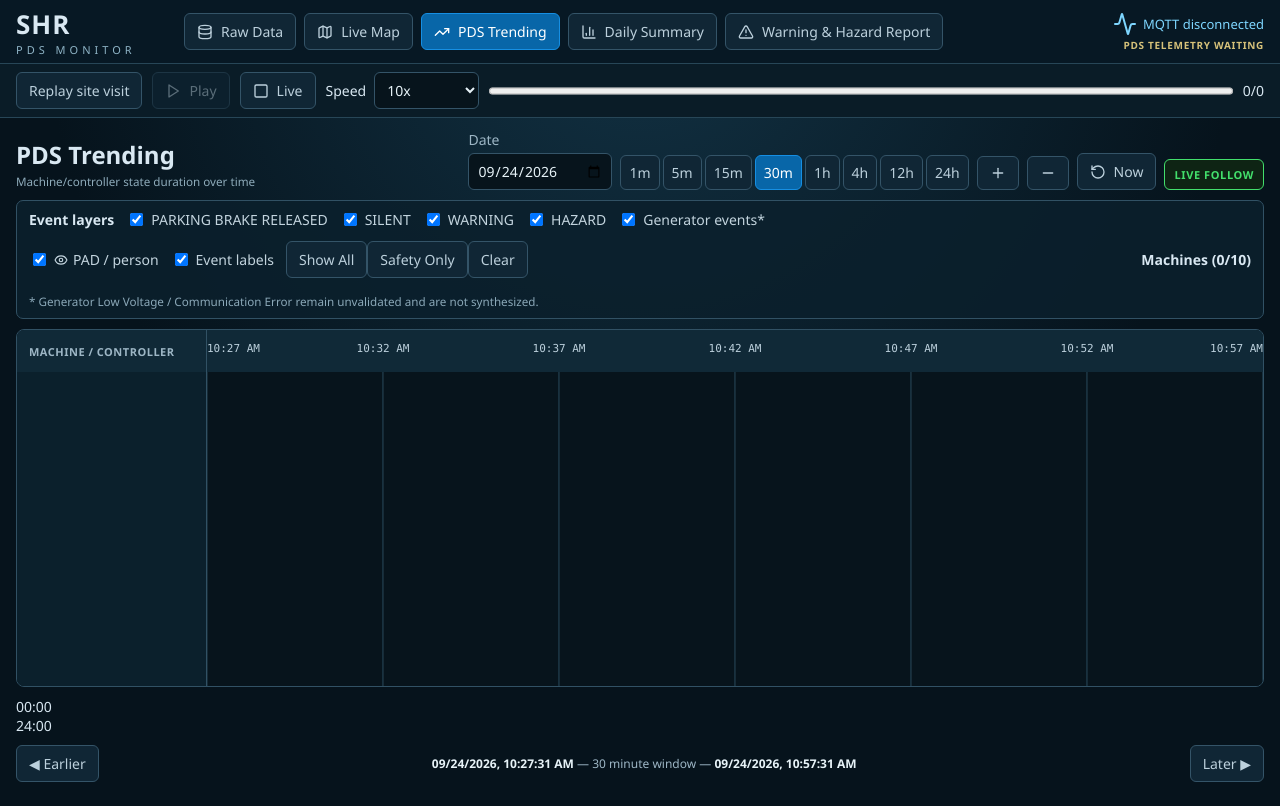
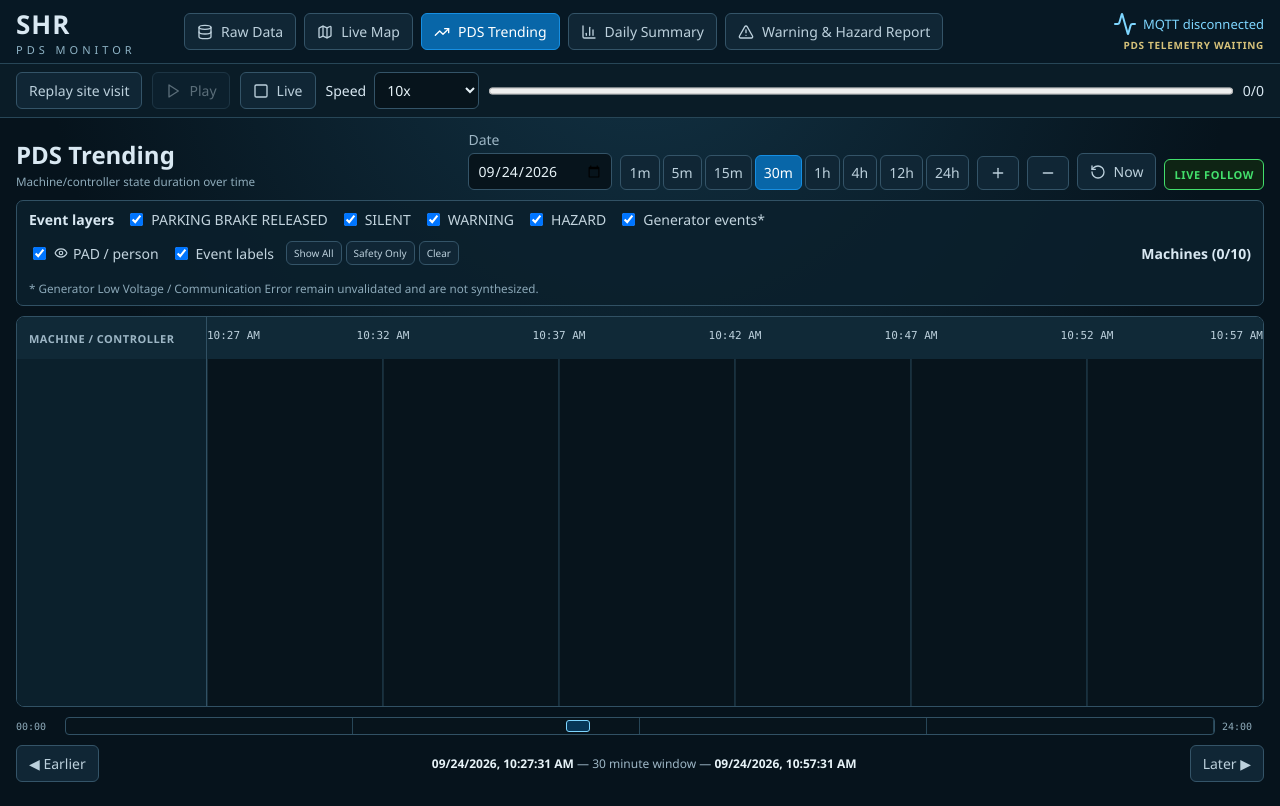
Before and after one commit to christianchavezmoya-bot/PDS_monitor, a React (Vite) app: page / in a window 1280 px wide. Both pictures are taken after a click on the button "PDS Trending". Built offline with nearby package versions, Linux system fonts and the light colour scheme.

Commit message:
Style trending layer presets and 24-hour navigator

```diff
--- a/src/styles.css
+++ b/src/styles.css
@@ -316,3 +316,10 @@ td small { display: block; color: #8eabba; }
 
 .trend-lag-marker.silent-hazard-lag { border-left-style:solid; border-left-color:#58aee8; }
 .trend-lag-marker.silent-hazard-lag span { color:#bfe5ff; }
+
+.trend-layer-presets { display:inline-flex; gap:4px; }
+.trend-layer-presets button { padding:4px 7px; font-size:10px; }
+.trend-overview { display:grid; grid-template-columns:42px 1fr 42px; align-items:center; gap:7px; color:#8eabba; font:10px Consolas,monospace; cursor:pointer; }
+.trend-overview-track { position:relative; height:18px; border:1px solid #315164; border-radius:4px; background:#07141c; overflow:hidden; }
+.trend-overview-track::before { content:""; position:absolute; inset:0; background:repeating-linear-gradient(90deg,transparent 0,transparent calc(25% - 1px),#274657 calc(25% - 1px),#274657 25%); }
+.trend-overview-track i { position:absolute; top:2px; bottom:2px; min-width:4px; border:1px solid #7ed6ff; border-radius:3px; background:#087dcc55; z-index:1; }
```
